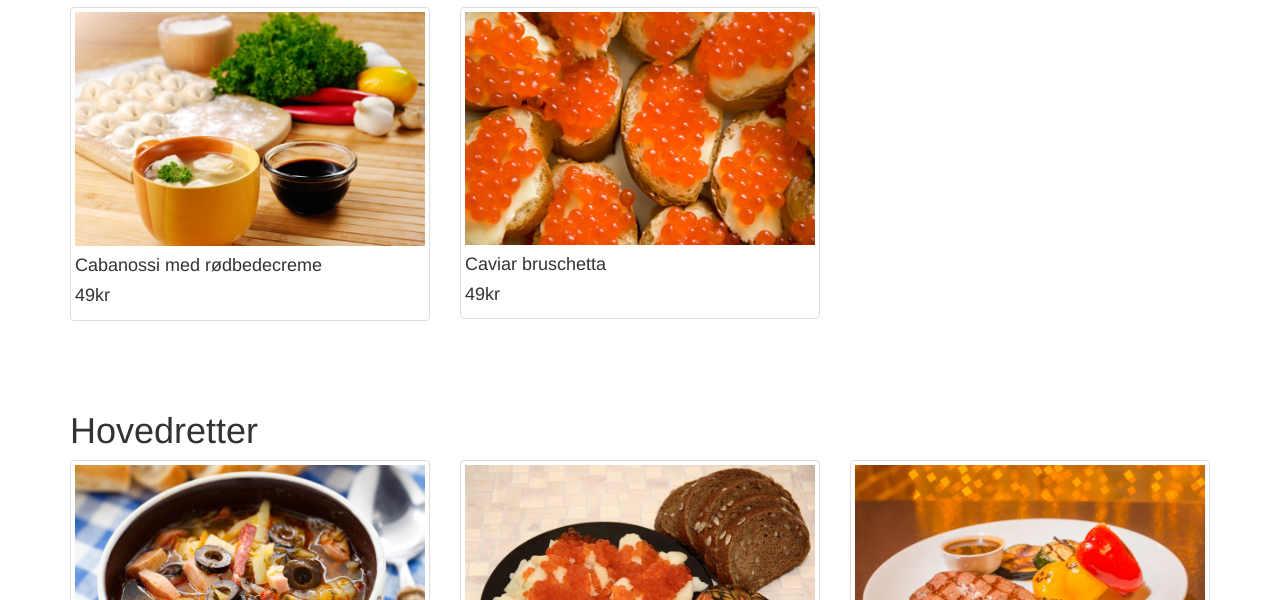
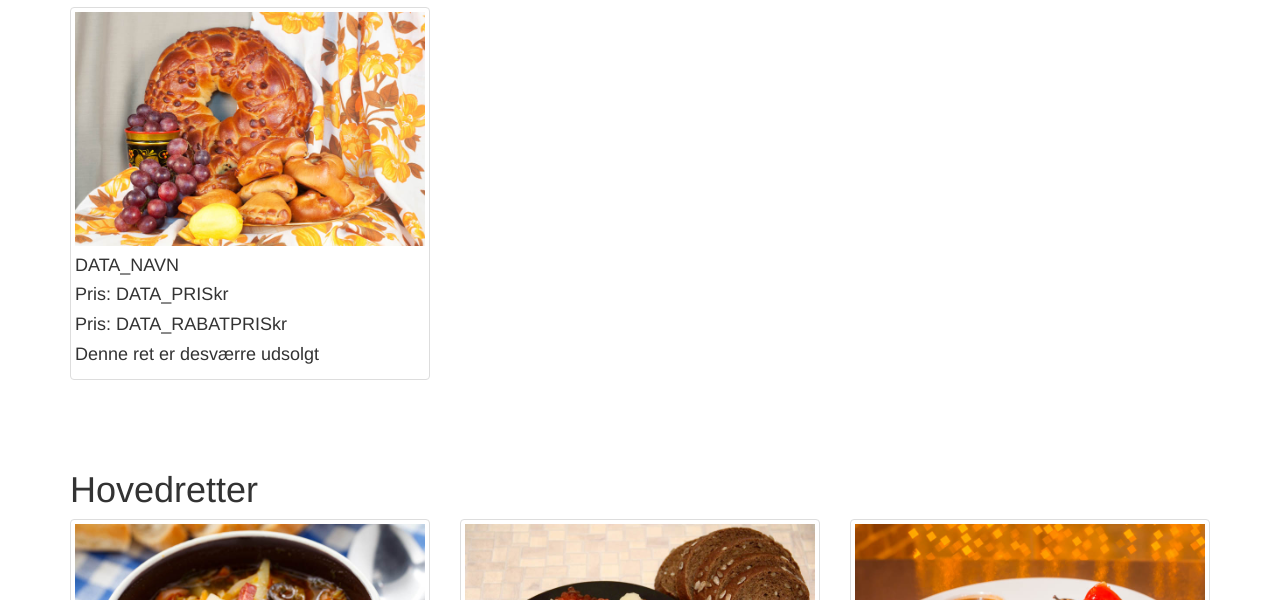
Before and after one commit to sean0186/dynamiskpetrograd, a plain HTML site: page index.html in a window 1280 px wide. Shown: the part 663-1263 px from the top of the page. Drawn offline with nearby package versions, Linux system fonts and the light colour scheme.

Commit message:
Add javascript template

```diff
--- a/index.html
+++ b/index.html
@@ -77,7 +77,9 @@
     <section id="forret">
         <div class="container">
             <h1>Forretter</h1>
-            <div class="row">
+            <div class="row produktliste">
+                <!-- Her skal produkter lægges ind -->
+
                 <template id="produkt_template">
                     <div class="col-lg-4 forret forret1">
                         <div class="thumbnail modalknap" data-toggle="modal" data-target="#forret1">
@@ -91,25 +93,6 @@
                         </div>
                     </div>
                 </template>
-
-
-                <div class="col-lg-4 forret forret2">
-                    <div class="thumbnail modalknap" data-toggle="modal" data-target="#forret2">
-
-                        <img src="img/medium/rodbede-cabanossi-md.jpg" alt="forret">
-                        <h4>Cabanossi med rødbedecreme</h4>
-                        <h4>49kr</h4>
-                    </div>
-                </div>
-
-                <div class="col-lg-4 forret forret3">
-                    <div class="thumbnail modalknap" data-toggle="modal" data-target="#forret3">
-                        <img src="img/medium/caviarbruschetta-md.jpg" alt="forret">
-                        <h4>Caviar bruschetta</h4>
-                        <h4>49kr</h4>
-                    </div>
-                </div>
-
             </div>
         </div>
     </section>
@@ -236,6 +219,7 @@
 
     <script src="https://code.jquery.com/jquery-3.1.1.min.js"></script>
     <script src="https://maxcdn.bootstrapcdn.com/bootstrap/3.3.7/js/bootstrap.min.js"></script>
+    <script src="script.js"></script>
 </body>
 
 </html>
--- a/script.js
+++ b/script.js
@@ -0,0 +1,17 @@
+window.addEventListener("load", sidenVises);
+
+function sidenVises() {
+    console.log("Siden vises");
+    visProdukt();
+}
+
+function visProdukt() {
+    // klon produkt_template
+    var klon = document.querySelector("#produkt_template").content.cloneNode(true);
+    // indsæt data i klon
+
+    // append klon til .produkt_liste
+
+    document.querySelector(".produktliste").appendChild(klon);
+
+}
```
